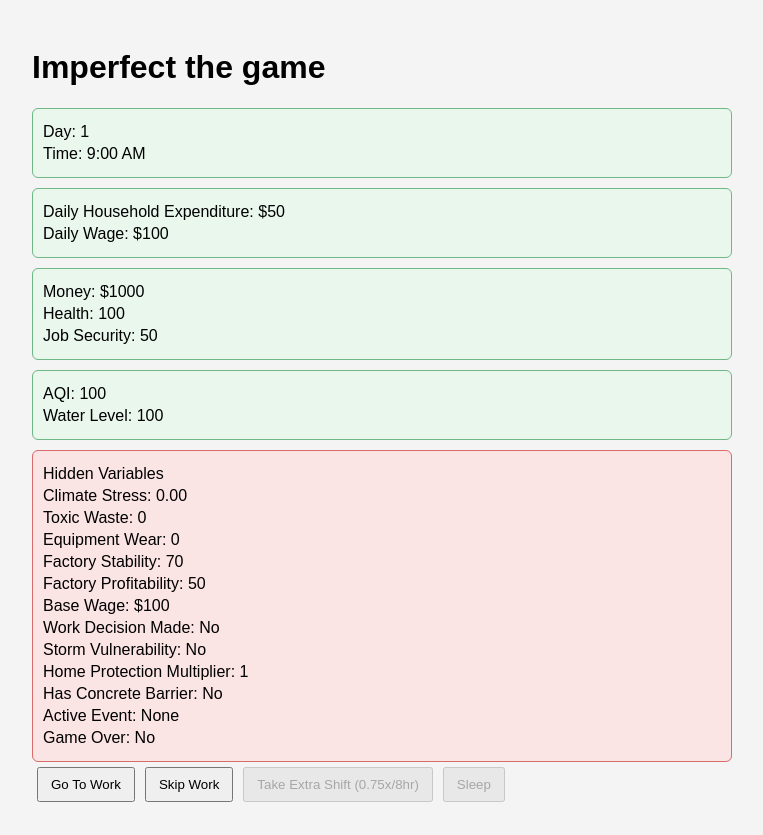
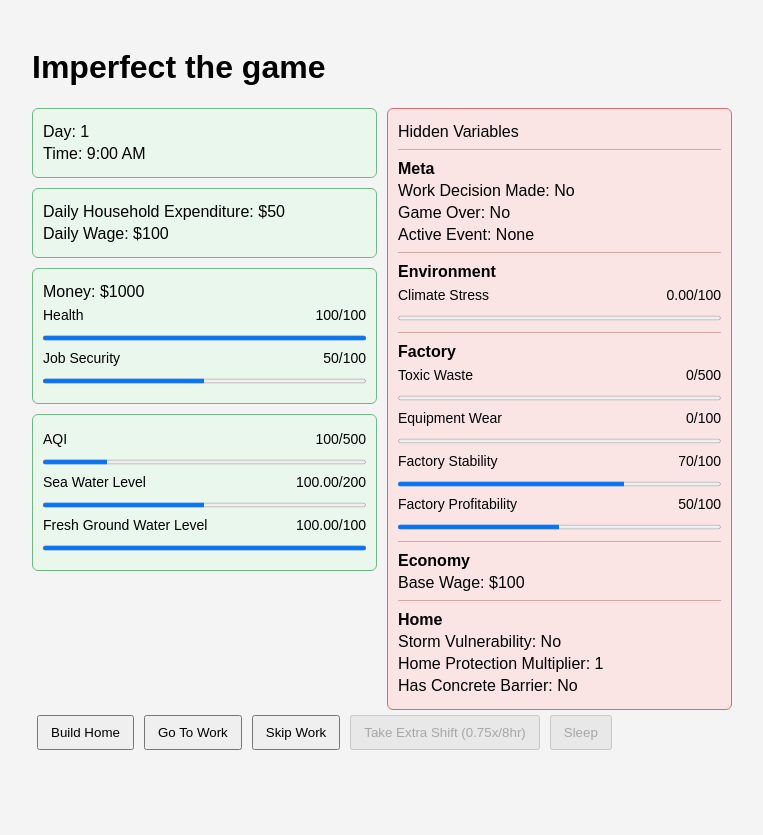
Before and after one commit to rachit182/imperfect-game, a React (Vite) app: page / in a window 1280 px wide. Shown: the whole page, without its empty margins (258-1021 px from the left). After the commit the page ends 800 px from the top, so only its background shows below. Built offline with nearby package versions, Linux system fonts and the light colour scheme.

Commit message:
end screen added

```diff
--- a/src/App.jsx
+++ b/src/App.jsx
@@ -1,17 +1,32 @@
+import { useContext } from "react";
 import { GameProvider } from "./state/GameContext";
+import { GameContext } from "./state/GameContext";
 import Dashboard from "./components/Dashboard";
 import Controls from "./components/Controls";
 import EventPopup from "./components/EventPopup";
+import EndScreen from "./components/EndScreen";
+
+function GameScreen() {
+  const { state } = useContext(GameContext);
+
+  if (state.meta.gameOver) {
+    return <EndScreen state={state} />;
+  }
+
+  return (
+    <div className="container">
+      <h1>Imperfect the game</h1>
+      <Dashboard />
+      <Controls />
+      <EventPopup />
+    </div>
+  );
+}
 
 export default function App() {
   return (
     <GameProvider>
-      <div className="container">
-        <h1>Imperfect the game</h1>
-        <Dashboard />
-        <Controls />
-        <EventPopup />
-      </div>
+      <GameScreen />
     </GameProvider>
   );
 }
--- a/src/components/Controls.jsx
+++ b/src/components/Controls.jsx
@@ -8,6 +8,7 @@ export default function Controls() {
   const EXTRA_SHIFT_HOURS = 8;
   const SLEEP_HOURS = 8;
   const hasActiveEvent = Boolean(state.activeEvent);
+  const canBuildHome = !state.player.home.hasConcreteBarrier && !hasActiveEvent;
   const canDecideWork = !state.meta.workDecisionMade;
   const canTakeExtraShift =
     state.meta.workDecisionMade &&
@@ -18,6 +19,13 @@ export default function Controls() {
 
   return (
     <div className="controls">
+      <button
+        onClick={() => dispatch({ type: "REQUEST_BUILD_HOME" })}
+        disabled={!canBuildHome}
+      >
+        Build Home
+      </button>
+
       <button
         onClick={() => dispatch({ type: "GO_TO_WORK" })}
         disabled={
--- a/src/components/Dashboard.jsx
+++ b/src/components/Dashboard.jsx
@@ -1,5 +1,18 @@
 import { useContext, useEffect } from "react";
 import { GameContext } from "../state/GameContext";
+
+const MAX_LEVELS = {
+  health: 100,
+  jobSecurity: 100,
+  aqi: 500,
+  seaWaterLevel: 200,
+  freshGroundWaterLevel: 100,
+  climateStress: 100,
+  toxicWaste: 500,
+  equipmentWear: 100,
+  factoryStability: 100,
+  factoryProfitability: 100
+};
 
 export default function Dashboard() {
   const { state, dispatch } = useContext(GameContext);
@@ -10,6 +23,20 @@ export default function Dashboard() {
     const hour12 = hour24 % 12 || 12;
     return `${hour12}:00 ${period}`;
   };
+  const formatWithMax = (value, max, decimals = 0) =>
+    `${Number(value).toFixed(decimals)}/${max}`;
+  const renderMetricBar = (label, value, max, decimals = 0) => {
+    const clampedValue = Math.max(0, Math.min(value, max));
+    return (
+      <div className="metric-row">
+        <div className="metric-head">
+          <span>{label}</span>
+          <span>{formatWithMax(value, max, decimals)}</span>
+        </div>
+        <progress className="metric-bar" value={clampedValue} max={max} />
+      </div>
+    );
+  };
 
   useEffect(() => {
     dispatch({ type: "UPDATE_WAGE" });
@@ -17,6 +44,7 @@ export default function Dashboard() {
 
   return (
     <div className="dashboard">
+      <div className="dashboard-main">
         <div className="dashboard-group">
           <p>Day: {state.meta.day}</p>
           <p>Time: {formatTimeFromStart(state.meta.hoursUsed)}</p>
@@ -29,24 +57,82 @@ export default function Dashboard() {
 
         <div className="dashboard-group">
           <p>Money: ${state.player.money}</p>
-        <p>Health: {state.player.health}</p>
-        <p>Job Security: {state.player.jobSecurity}</p>
+          {renderMetricBar("Health", state.player.health, MAX_LEVELS.health)}
+          {renderMetricBar(
+            "Job Security",
+            state.player.jobSecurity,
+            MAX_LEVELS.jobSecurity
+          )}
         </div>
 
         <div className="dashboard-group">
-        <p>AQI: {state.environment.aqi}</p>
-        <p>Water Level: {state.environment.waterLevel}</p>
+          {renderMetricBar("AQI", state.environment.aqi, MAX_LEVELS.aqi)}
+          {renderMetricBar(
+            "Sea Water Level",
+            state.environment.seaWaterLevel,
+            MAX_LEVELS.seaWaterLevel,
+            2
+          )}
+          {renderMetricBar(
+            "Fresh Ground Water Level",
+            state.environment.freshGroundWaterLevel,
+            MAX_LEVELS.freshGroundWaterLevel,
+            2
+          )}
+        </div>
       </div>
 
       <div className="dashboard-group hidden-group">
         <p>Hidden Variables</p>
-        <p>Climate Stress: {state.environment.climateStress.toFixed(2)}</p>
-        <p>Toxic Waste: {state.factory.toxicWaste}</p>
-        <p>Equipment Wear: {state.factory.equipmentWear}</p>
-        <p>Factory Stability: {state.factory.stability}</p>
-        <p>Factory Profitability: {state.factory.profitability}</p>
+
+        <div className="hidden-subgroup">
+          <p className="hidden-subgroup-title">Meta</p>
+          <p>Work Decision Made: {state.meta.workDecisionMade ? "Yes" : "No"}</p>
+          <p>Game Over: {state.meta.gameOver ? "Yes" : "No"}</p>
+          <p>Active Event: {state.activeEvent ? state.activeEvent.id : "None"}</p>
+        </div>
+
+        <div className="hidden-subgroup">
+          <p className="hidden-subgroup-title">Environment</p>
+          {renderMetricBar(
+            "Climate Stress",
+            state.environment.climateStress,
+            MAX_LEVELS.climateStress,
+            2
+          )}
+        </div>
+
+        <div className="hidden-subgroup">
+          <p className="hidden-subgroup-title">Factory</p>
+          {renderMetricBar(
+            "Toxic Waste",
+            state.factory.toxicWaste,
+            MAX_LEVELS.toxicWaste
+          )}
+          {renderMetricBar(
+            "Equipment Wear",
+            state.factory.equipmentWear,
+            MAX_LEVELS.equipmentWear
+          )}
+          {renderMetricBar(
+            "Factory Stability",
+            state.factory.stability,
+            MAX_LEVELS.factoryStability
+          )}
+          {renderMetricBar(
+            "Factory Profitability",
+            state.factory.profitability,
+            MAX_LEVELS.factoryProfitability
+          )}
+        </div>
+
+        <div className="hidden-subgroup">
+          <p className="hidden-subgroup-title">Economy</p>
           <p>Base Wage: ${state.economy.baseWage}</p>
-        <p>Work Decision Made: {state.meta.workDecisionMade ? "Yes" : "No"}</p>
+        </div>
+
+        <div className="hidden-subgroup">
+          <p className="hidden-subgroup-title">Home</p>
           <p>Storm Vulnerability: {state.meta.stormVulnerability ? "Yes" : "No"}</p>
           <p>
             Home Protection Multiplier: {state.player.home.stormProtectionMultiplier}
@@ -54,8 +140,7 @@ export default function Dashboard() {
           <p>
             Has Concrete Barrier: {state.player.home.hasConcreteBarrier ? "Yes" : "No"}
           </p>
-        <p>Active Event: {state.activeEvent ? state.activeEvent.id : "None"}</p>
-        <p>Game Over: {state.meta.gameOver ? "Yes" : "No"}</p>
+        </div>
       </div>
     </div>
   );
--- /dev/null
+++ b/src/components/EndScreen.jsx
@@ -0,0 +1,96 @@
+const MAX_LEVELS = {
+  health: 100,
+  jobSecurity: 100,
+  aqi: 500,
+  seaWaterLevel: 200,
+  freshGroundWaterLevel: 100,
+  climateStress: 100,
+  toxicWaste: 500,
+  equipmentWear: 100,
+  factoryStability: 100,
+  factoryProfitability: 100
+};
+
+export default function EndScreen({ state }) {
+  const formatWithMax = (value, max, decimals = 0) =>
+    `${Number(value).toFixed(decimals)}/${max}`;
+  const renderMetricBar = (label, value, max, decimals = 0) => {
+    const clampedValue = Math.max(0, Math.min(value, max));
+    return (
+      <div className="metric-row">
+        <div className="metric-head">
+          <span>{label}</span>
+          <span>{formatWithMax(value, max, decimals)}</span>
+        </div>
+        <progress className="metric-bar" value={clampedValue} max={max} />
+      </div>
+    );
+  };
+
+  return (
+    <div className="container">
+      <h1>Imperfect the game</h1>
+      <h2>Game Over</h2>
+      <p>You died of {state.meta.deathCause || "unknown disease"}.</p>
+
+      <div className="dashboard">
+        <div className="dashboard-group">
+          <p>Final Day: {state.meta.day}</p>
+          <p>Final Money: ${state.player.money}</p>
+          {renderMetricBar("Final Health", state.player.health, MAX_LEVELS.health)}
+          {renderMetricBar(
+            "Final Job Security",
+            state.player.jobSecurity,
+            MAX_LEVELS.jobSecurity
+          )}
+        </div>
+
+        <div className="dashboard-group">
+          {renderMetricBar("Final AQI", state.environment.aqi, MAX_LEVELS.aqi)}
+          {renderMetricBar(
+            "Sea Water Level",
+            state.environment.seaWaterLevel,
+            MAX_LEVELS.seaWaterLevel,
+            2
+          )}
+          {renderMetricBar(
+            "Fresh Ground Water Level",
+            state.environment.freshGroundWaterLevel,
+            MAX_LEVELS.freshGroundWaterLevel,
+            2
+          )}
+          {renderMetricBar(
+            "Climate Stress",
+            state.environment.climateStress,
+            MAX_LEVELS.climateStress,
+            2
+          )}
+        </div>
+
+        <div className="dashboard-group hidden-group">
+          <p>Factory Snapshot</p>
+          {renderMetricBar(
+            "Stability",
+            state.factory.stability,
+            MAX_LEVELS.factoryStability
+          )}
+          {renderMetricBar(
+            "Profitability",
+            state.factory.profitability,
+            MAX_LEVELS.factoryProfitability
+          )}
+          {renderMetricBar(
+            "Equipment Wear",
+            state.factory.equipmentWear,
+            MAX_LEVELS.equipmentWear
+          )}
+          {renderMetricBar(
+            "Toxic Waste",
+            state.factory.toxicWaste,
+            MAX_LEVELS.toxicWaste
+          )}
+        </div>
+      </div>
+    </div>
+  );
+}
--- a/src/components/EventPopup.jsx
+++ b/src/components/EventPopup.jsx
@@ -2,6 +2,17 @@ import { useContext } from "react";
 import { GameContext } from "../state/GameContext";
 
 const EVENT_CONTENT = {
+  HOME_BUILD_CONFIRM: {
+    title: "Build Home",
+    lines: [
+      "Building a concrete home will cost you $1600.",
+      "Continue now, or do it later?"
+    ],
+    choices: [
+      { id: "CONTINUE", label: "Continue" },
+      { id: "LATER", label: "Maybe later" }
+    ]
+  },
   ILLEGAL_WASTE_DUMPING: {
     title: "Illegal Waste Dumping",
     lines: [
@@ -28,11 +39,22 @@ const EVENT_CONTENT = {
   FAMILY_ILLNESS: {
     title: "Family Illness",
     lines: [
-      "Your child develops severe breathing issues.",
-      "The hospital is overwhelmed."
+      "AQI was too high, and your health decreased.",
+      "Medical care is limited right now."
     ],
     choices: [
       { id: "PRIVATE_TREATMENT", label: "Pay for private treatment ($500)" }
+    ]
+  },
+  HEALTH_DEGRADATION_WARNING: {
+    title: "Health Degradation Warning",
+    lines: [
+      "Your health has dropped to a dangerous level.",
+      "You should seek treatment before it gets worse."
+    ],
+    choices: [
+      { id: "VISIT_DOCTOR", label: "Visit a doctor ($200)" },
+      { id: "IGNORE_FOR_NOW", label: "Ignore for now" }
     ]
   },
   SEVERE_STORM: {
@@ -69,6 +91,9 @@ export default function EventPopup() {
   const eventData = EVENT_CONTENT[state.activeEvent.id];
   if (!eventData) return null;
 
+  const canAffordHomeBuild = state.player.money >= 1600;
+  const canAffordDoctor = state.player.money >= 200;
+
   return (
     <div className="popup">
       <h2>{eventData.title}</h2>
@@ -80,6 +105,14 @@ export default function EventPopup() {
         {eventData.choices.map((choice) => (
           <button
             key={choice.id}
+            disabled={
+              (state.activeEvent.id === "HOME_BUILD_CONFIRM" &&
+                choice.id === "CONTINUE" &&
+                !canAffordHomeBuild) ||
+              (state.activeEvent.id === "HEALTH_DEGRADATION_WARNING" &&
+                choice.id === "VISIT_DOCTOR" &&
+                !canAffordDoctor)
+            }
             onClick={() =>
               dispatch({
                 type: "RESOLVE_EVENT",
--- a/src/state/gameReducer.js
+++ b/src/state/gameReducer.js
@@ -11,7 +11,8 @@ function cloneState(state) {
     environment: { ...state.environment },
     factory: { ...state.factory },
     society: { ...state.society },
-    economy: { ...state.economy }
+    economy: { ...state.economy },
+    events: { ...state.events }
   };
 }
 
@@ -26,12 +27,26 @@ function checkEventTriggers(state) {
     return { ...state, activeEvent: { id: "ILLEGAL_WASTE_DUMPING" } };
   }
 
-  if (state.environment.waterLevel <= 40 && state.factory.toxicWaste >= 400) {
+  if (
+    state.environment.freshGroundWaterLevel <= 40 &&
+    state.factory.toxicWaste >= 400
+  ) {
     return { ...state, activeEvent: { id: "WATER_TABLE_COLLAPSE_WARNING" } };
   }
 
-  if (state.environment.aqi >= 180 && state.player.health <= 70) {
+  if (
+    state.environment.aqi > 280 &&
+    state.player.health < 20 &&
+    state.meta.day >= state.events.familyIllnessCooldownUntilDay
+  ) {
     return { ...state, activeEvent: { id: "FAMILY_ILLNESS" } };
+  }
+
+  if (
+    state.player.health < 40 &&
+    state.meta.day >= state.events.healthWarningCooldownUntilDay
+  ) {
+    return { ...state, activeEvent: { id: "HEALTH_DEGRADATION_WARNING" } };
   }
 
   if (state.environment.climateStress >= 60 && Math.random() < 0.4) {
@@ -45,6 +60,30 @@ function checkEventTriggers(state) {
   return state;
 }
 
+function applyLossConditions(state) {
+  if (state.player.health <= 0) {
+    state.meta.gameOver = true;
+    if (state.environment.aqi >= 300) {
+      state.meta.deathCause = "severe respiratory disease";
+    } else if (state.environment.freshGroundWaterLevel <= 20) {
+      state.meta.deathCause = "water-borne disease";
+    } else {
+      state.meta.deathCause = "chronic disease";
+    }
+    return state;
+  }
+
+  if (state.environment.freshGroundWaterLevel <= 0) {
+    state.meta.gameOver = true;
+  }
+
+  if (state.factory.stability <= 0) {
+    state.meta.gameOver = true;
+  }
+
+  return state;
+}
+
 function applyDayEndEffects(state) {
   let newState = cloneState(state);
 
@@ -53,14 +92,18 @@ function applyDayEndEffects(state) {
     newState.player.money += 300;
     newState.environment.aqi += 20;
     newState.factory.toxicWaste += 50;
-    newState.environment.waterLevel -= 5;
+    newState.environment.freshGroundWaterLevel -= 5;
+    newState.environment.seaWaterLevel += 1;
     newState.factory.equipmentWear += 5;
   }
 
   // 2) Update AQI & toxic waste (already represented by direct action + production)
+  // Passive penalty: worn equipment continuously worsens AQI.
+  newState.environment.aqi += newState.factory.equipmentWear / 10;
 
   // 3) Update water level
-  newState.environment.waterLevel -= 2;
+  newState.environment.freshGroundWaterLevel -= 2;
+  newState.environment.seaWaterLevel += newState.environment.climateStress / 200;
 
   // 4) Update climate stress
   newState.environment.climateStress +=
@@ -72,7 +115,9 @@ function applyDayEndEffects(state) {
   else if (newState.environment.aqi >= 200) newState.player.health -= 10;
 
   // Additional systemic penalties
-  if (newState.environment.waterLevel <= 20) newState.player.money -= 200;
+  if (newState.environment.freshGroundWaterLevel <= 20) {
+    newState.player.money -= 200;
+  }
   if (newState.factory.profitability <= 10) {
     newState.factory.stability -= 30;
     newState.player.jobSecurity -= 40;
@@ -82,15 +127,7 @@ function applyDayEndEffects(state) {
   newState = checkEventTriggers(newState);
 
   // 7) Check loss conditions
-  if (
-    newState.environment.waterLevel <= 0 ||
-    newState.player.health <= 0 ||
-    newState.factory.stability <= 0
-  ) {
-    newState.meta.gameOver = true;
-  }
-
-  return newState;
+  return applyLossConditions(newState);
 }
 
 function advanceDayIfNeeded(state) {
@@ -108,6 +145,22 @@ function applyEventChoice(state, eventId, choiceId) {
   const newState = cloneState(state);
 
   switch (eventId) {
+    case "HOME_BUILD_CONFIRM":
+      if (choiceId === "CONTINUE") {
+        if (newState.player.home.hasConcreteBarrier) break;
+        if (newState.player.money < 1600) break;
+
+        newState.player.money -= 1600;
+        newState.player.home.hasConcreteBarrier = true;
+        newState.player.home.stormProtectionMultiplier = 0.3;
+        newState.meta.stormVulnerability = false;
+        newState.economy.householdExpense = Math.max(
+          newState.economy.householdExpense,
+          130
+        );
+      }
+      break;
+
     case "ILLEGAL_WASTE_DUMPING":
       if (choiceId === "REPORT") {
         newState.player.jobSecurity -= 30;
@@ -119,7 +172,7 @@ function applyEventChoice(state, eventId, choiceId) {
         newState.player.jobSecurity += 5;
         newState.player.money += 100;
         newState.factory.toxicWaste += 100;
-        newState.environment.waterLevel -= 5;
+        newState.environment.freshGroundWaterLevel -= 5;
         newState.environment.climateStress += 5;
       }
       break;
@@ -128,11 +181,11 @@ function applyEventChoice(state, eventId, choiceId) {
       if (choiceId === "RESTRICT") {
         newState.factory.stability -= 15;
         newState.player.money -= 100;
-        newState.environment.waterLevel += 10;
+        newState.environment.freshGroundWaterLevel += 10;
         newState.factory.profitability -= 10;
       } else if (choiceId === "IGNORE") {
         newState.factory.stability += 5;
-        newState.environment.waterLevel -= 15;
+        newState.environment.freshGroundWaterLevel -= 15;
         newState.factory.toxicWaste += 50;
         newState.environment.climateStress += 10;
       }
@@ -142,7 +195,17 @@ function applyEventChoice(state, eventId, choiceId) {
       if (choiceId === "PRIVATE_TREATMENT") {
         newState.player.money -= 500;
         newState.player.health += 20;
+        newState.events.familyIllnessCooldownUntilDay = newState.meta.day + 3;
       }
+      break;
+
+    case "HEALTH_DEGRADATION_WARNING":
+      if (choiceId === "VISIT_DOCTOR") {
+        if (newState.player.money < 200) break;
+        newState.player.money -= 200;
+        newState.player.health += 15;
+      }
+      newState.events.healthWarningCooldownUntilDay = newState.meta.day + 2;
       break;
 
     case "SEVERE_STORM":
@@ -151,6 +214,10 @@ function applyEventChoice(state, eventId, choiceId) {
         newState.player.home.hasConcreteBarrier = true;
         newState.player.home.stormProtectionMultiplier = 0.3;
         newState.meta.stormVulnerability = false;
+        newState.economy.householdExpense = Math.max(
+          newState.economy.householdExpense,
+          130
+        );
       } else if (choiceId === "MINIMAL_REPAIR") {
         newState.player.money -= 200;
         newState.meta.stormVulnerability = true;
@@ -175,21 +242,14 @@ function applyEventChoice(state, eventId, choiceId) {
       break;
   }
 
-  if (
-    newState.environment.waterLevel <= 0 ||
-    newState.player.health <= 0 ||
-    newState.factory.stability <= 0
-  ) {
-    newState.meta.gameOver = true;
-  }
-
-  return newState;
+  return applyLossConditions(newState);
 }
 
 function isBlockedByEvent(state, actionType) {
   if (!state.activeEvent) return false;
 
   return [
+    "REQUEST_BUILD_HOME",
     "GO_TO_WORK",
     "SKIP_WORK",
     "EXTRA_SHIFT",
@@ -198,9 +258,15 @@ function isBlockedByEvent(state, actionType) {
 }
 
 export function gameReducer(state, action) {
+  if (state.meta.gameOver) return state;
   if (isBlockedByEvent(state, action.type)) return state;
 
   switch (action.type) {
+    case "REQUEST_BUILD_HOME": {
+      if (state.player.home.hasConcreteBarrier) return state;
+      return { ...state, activeEvent: { id: "HOME_BUILD_CONFIRM" } };
+    }
+
     case "GO_TO_WORK": {
       const WORK_HOURS = 8;
       const nextHoursUsed = state.meta.hoursUsed + WORK_HOURS;
@@ -289,17 +355,19 @@ export function gameReducer(state, action) {
       });
 
       // Sleep should not directly alter money, but day rollover costs/income still apply.
-      if (nextState.meta.day === state.meta.day) {
-        return {
-          ...nextState,
-          player: {
-            ...nextState.player,
-            money: state.player.money
-          }
-        };
-      }
+      const dayAdvanced = nextState.meta.day > state.meta.day;
+      const baselineMoneyAfterSleep =
+        state.player.money -
+        (dayAdvanced ? nextState.economy.householdExpense : 0);
 
-      return nextState;
+      return {
+        ...nextState,
+        player: {
+          ...nextState.player,
+          // Sleeping can keep or reduce money, but never increase it.
+          money: Math.min(nextState.player.money, baselineMoneyAfterSleep)
+        }
+      };
     }
 
     case "UPDATE_WAGE": {
--- a/src/styles.css
+++ b/src/styles.css
@@ -10,6 +10,13 @@ body {
 }
 
 .dashboard {
+  display: grid;
+  grid-template-columns: 1fr 1fr;
+  gap: 10px;
+  align-items: start;
+}
+
+.dashboard-main {
   display: flex;
   flex-direction: column;
   gap: 10px;
@@ -31,6 +38,33 @@ body {
   margin: 4px 0;
 }
 
+.metric-row {
+  margin: 6px 0;
+}
+
+.metric-head {
+  display: flex;
+  justify-content: space-between;
+  gap: 12px;
+  font-size: 14px;
+  margin-bottom: 3px;
+}
+
+.metric-bar {
+  width: 100%;
+  height: 10px;
+}
+
+.hidden-subgroup {
+  margin-top: 8px;
+  padding-top: 6px;
+  border-top: 1px solid #d7a7a7;
+}
+
+.hidden-subgroup-title {
+  font-weight: bold;
+}
+
 .controls button {
   margin: 5px;
   padding: 8px 12px;
@@ -49,3 +83,9 @@ body {
   gap: 8px;
   margin-top: 10px;
 }
+
+@media (max-width: 800px) {
+  .dashboard {
+    grid-template-columns: 1fr;
+  }
+}
```
Also changed, not shown: src/state/initialState.js (+7 -1 lines). Lines whose indentation alone changed are shown as unchanged.
